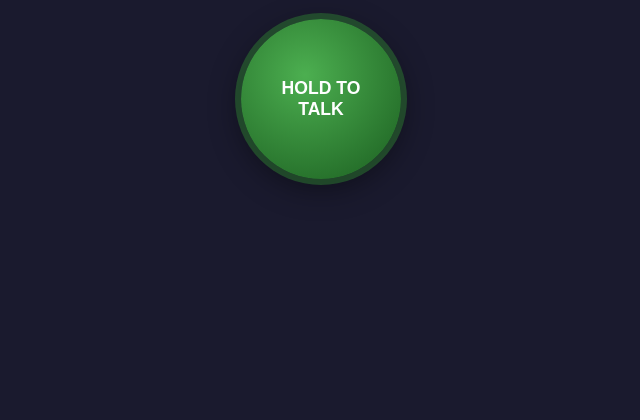
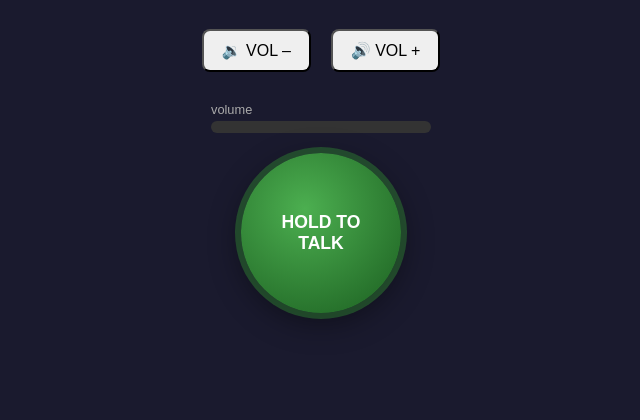
Before and after one commit to cobinrox/parrotpi, a Flask app: page / in a window 1280 px wide. Shown: the part 279-699 px from the top of the page, without its empty margins (319-959 px from the left). Run offline with Flask 3, Linux system fonts and the light colour scheme; data that the repository does not hold is empty; parts of the project's set-up code (start-up, migrations or seed data) failed here and were passed over; some libraries are stand-ins or nearby versions.

Commit message:
add volup voldown

```diff
--- a/app/server.py
+++ b/app/server.py
@@ -1,4 +1,5 @@
 import os
+import subprocess
 import eventlet
 eventlet.monkey_patch()
 
@@ -237,6 +238,34 @@ def servo_relax(name):
         return jsonify({"error": f"Unknown servo '{name}'"}), 404
     servos[name].relax()
     return jsonify({"servo": name, "action": "relax"})
+def amixer(cmd):
+    subprocess.run(["amixer", "set", "Master", cmd], stdout=subprocess.PIPE)
+
+def get_volume():
+    # Example amixer output line:
+    #   Mono: Playback 74 [58%] [-16.50dB] [on]
+    out = subprocess.check_output(["amixer", "get", "Master"]).decode()
+    for line in out.splitlines():
+        if "%" in line:
+            # Extract the first [XX%]
+            start = line.find("[") + 1
+            end = line.find("%")
+            return int(line[start:end])
+    return 0
+@app.get("/volume")
+def volume_get():
+    return jsonify({"volume": get_volume()})
+@app.post("/volUp")
+def volume_up():
+    amixer("5%+")
+    return jsonify({"volume": get_volume()})
+
+@app.post("/volDown")
+def volume_down():
+    amixer("5%-")
+    return jsonify({"volume": get_volume()})
+
+
 
 def start():
     logging.info("Starting Flask server...")
--- a/app/templates/index.html
+++ b/app/templates/index.html
@@ -101,6 +101,26 @@
   <div id="beak"></div>
 </div>
 
+<!--  VOLUME BUTTONS  -->
+<div style="display:flex; gap:20px; margin-top:10px;">
+  <button onclick="volumeDown()"
+          style="padding:10px 18px; font-size:1rem; border-radius:8px; cursor:pointer;">
+    🔉 VOL –
+  </button>
+
+  <button onclick="volumeUp()"
+          style="padding:10px 18px; font-size:1rem; border-radius:8px; cursor:pointer;">
+    🔊 VOL +
+  </button>
+</div>
+<div id="volumeContainer" style="width:220px; margin-top:10px;">
+  <div style="font-size:0.8rem; color:#aaa; margin-bottom:4px;">volume</div>
+  <div id="volumeBarBg" style="width:100%; height:12px; background:#333; border-radius:6px;">
+    <div id="volumeBar" style="height:100%; width:0%; background:#4caf50; border-radius:6px;"></div>
+  </div>
+</div>
+<!--  END VOLUME BUTTONS  -->
+
 <button id="holdButton">HOLD TO<br>TALK</button>
 
 <div class="meter-wrap" id="meterWrap">
@@ -117,7 +137,7 @@
 const socket = io();
 
 // --------------------
-// Audio Setup & PCM Worklet (unchanged from working HTML)
+// Audio Setup & PCM Worklet
 // --------------------
 let audioContext = new (window.AudioContext || window.webkitAudioContext)();
 let pcmNode;
@@ -185,6 +205,44 @@ holdButton.addEventListener("mousedown", () => { holdButton.classList.add("activ
 holdButton.addEventListener("mouseup",   () => { holdButton.classList.remove("active"); stopMic(); });
 holdButton.addEventListener("mouseleave",() => { holdButton.classList.remove("active"); stopMic(); });
 
+
+async function refreshVolume() {
+  try {
+    const res = await fetch('/volume');
+    const data = await res.json();
+    const vol = data.volume;
+    console.log("Current volume:", vol);
+    document.getElementById("volumeBar").style.width = vol + "%";
+  } catch (err) {
+    console.error("Failed to get volume:", err);
+  }
+}
+
+async function volumeUp() {
+  try {
+    const res = await fetch('/volUp', { method: 'POST' });
+    const data = await res.json();
+    console
+    document.getElementById("volumeBar").style.width = data.volume + "%";
+  } catch (err) {
+    console.error("volUp failed:", err);
+  }
+}
+
+async function volumeDown() {
+  try {
+    const res = await fetch('/volDown', { method: 'POST' });
+    const data = await res.json();
+    console
+    document.getElementById("volumeBar").style.width = data.volume + "%";
+  } catch (err) {
+    console.error("volDown failed:", err);
+  }
+}
+
+// Load volume on page startup
+window.addEventListener("load", refreshVolume);
+
 </script>
 </body>
 </html>
```
